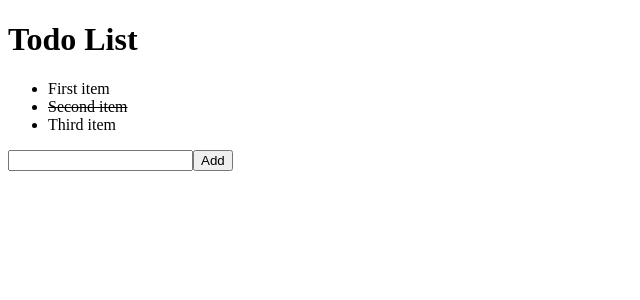
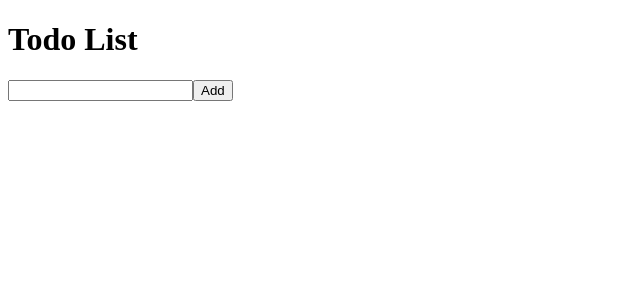
Before and after one commit to makkev/react-todo-list, a React app: page / in a window 1280 px wide. Shown: the top 300 px of the page, without its empty margins (0-640 px from the left). Built offline with nearby package versions, Linux system fonts and the light colour scheme.

Commit message:
wont work!! - trying to change prop from within component itself

```diff
--- a/src/components/TodoList.jsx
+++ b/src/components/TodoList.jsx
@@ -4,22 +4,22 @@ import TodoItem from './TodoItem';
 import TodoInput from './TodoInput';
 
 class TodoList extends React.Component {
+    constructor() {
+        super();
+
+        this.items = [];
+    }
     handleAddItem(name) {
         console.log("TodoList handleAddItem", name);
+        this.items.push({name: name, done: false});
     }
     render() {
-        const items = [
-            { name: "First item", done: false},
-            { name: "Second item", done: true},
-            { name: "Third item", done: false}
-        ];
-
         return (
             <div>
                 <ul>
-                    { items.map(item => <TodoItem name={item.name} done={item.done} />) }
+                    { this.items.map(item => <TodoItem name={item.name} done={item.done} />) }
                 </ul>
-                <TodoInput onAddItem={this.handleAddItem} />
+                <TodoInput onAddItem={this.handleAddItem.bind(this)} />
             </div>
         );
     }
```
